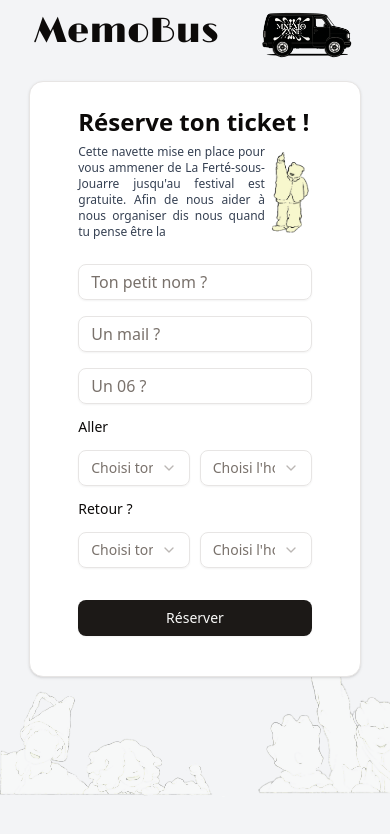
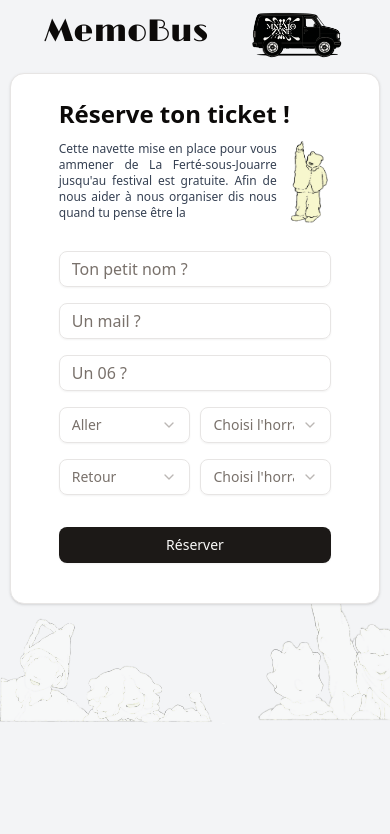
Before and after one commit to polepitech/MemoBus, a Next.js app: page / in a window 390 px wide. Shown: the top 834 px of the page. Built offline with nearby package versions, Linux system fonts and the light colour scheme.

Commit message:
[fix]Front responsive

```diff
--- a/components/form.jsx
+++ b/components/form.jsx
@@ -97,7 +97,7 @@
 
   return (
     <>
-      <Card className="card p-6 w-[85vw] md:w-[75vw] lg:w-[60vw] m-auto mt-4">
+      <Card className="card p-6 w-[95vw] xs:w-[85vw] md:w-[75vw] lg:w-[60vw] m-auto mt-2">
           <CardHeader>
             <CardTitle className={'text-2xl'}>Réserve ton ticket !</CardTitle>
             <div className="txt flex justify-between items-center">
@@ -110,13 +110,13 @@
                   <Input required name='prenom' type="text" placeholder="Ton petit nom ?" />
                   <Input required name='email' type="email" placeholder="Un mail ?" />
                   <Input required name='telephone' type="telephone" placeholder="Un 06 ?" />
-                  <Label>Aller</Label>
+                  {/* <Label>Aller</Label> */}
                   <div className="aller flex justify-between">
                     <Select name='Aller' onValueChange={(e) => {
                       setAller(e)
                     }}>
                       <SelectTrigger className="w-[48%]">
-                        <SelectValue placeholder="Choisi ton Jour" />
+                        <SelectValue placeholder="Aller" />
                       </SelectTrigger>
                       <SelectContent>
                         <SelectGroup>
@@ -143,13 +143,13 @@
                   </div>
 
 
-                  <Label>Retour ?</Label>
+                  {/* <Label>Retour ?</Label> */}
                   <div className="retour flex justify-between">
                     <Select name='Retour' onValueChange={(e) => {
                       setRetour(e)
                     }}>
                       <SelectTrigger className="w-[48%]">
-                        <SelectValue placeholder="Choisi ton Jour" />
+                        <SelectValue placeholder="Retour" />
                       </SelectTrigger>
                       <SelectContent>
                         <SelectGroup>
--- a/components/ui/bus.jsx
+++ b/components/ui/bus.jsx
@@ -23,7 +23,7 @@
   }, []);
   return (
     <div className='flex justify-center gap-10 items-center'>
-      <h1 className='text-[9vw] md:text-[6vw] limelight'>MemoBus</h1>
+      <h1 className='text-[8vw] md:text-[5vw] limelight'>MemoBus</h1>
       <div className="bus w-[25vw] lg:w-[15vw] relative">
         <Image className='van w-full' src='/assets/bus.png' width={2000} height={1000} alt='bus'/>
         <Image className='roue w-[20%] absolute bottom-[12%] left-[15%]' src='/assets/roue.png' width={200} height={200} alt='roue_arriere'/>
```
